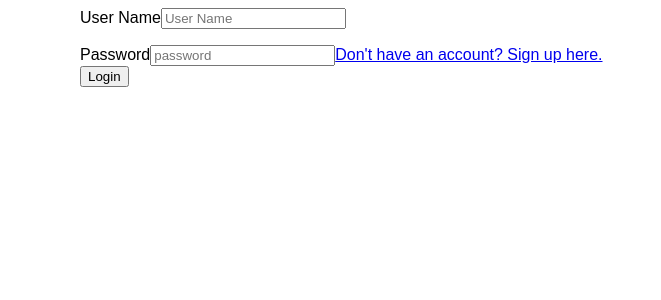
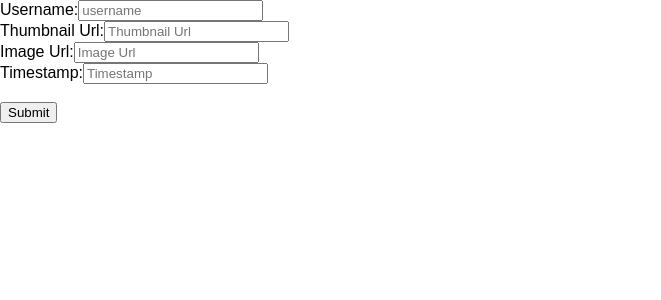
Before and after one commit to rbaheti/Lambdaschool-Project-1, a React (Create React App) app in the folder client/: page /newpost in a window 1280 px wide. Shown: the top 300 px of the page, without its empty margins (0-661 px from the left). Built offline with nearby package versions, Linux system fonts and the light colour scheme.

Commit message:
working on new post

```diff
--- a/client/src/components/CreateNewPost.js
+++ b/client/src/components/CreateNewPost.js
@@ -5,26 +5,42 @@ import { Link } from 'react-router-dom';
 import "./Login.css";
 
 export default class CreateNewPost extends Component {
-  constructor(){
+	constructor() {
 		super();
 		this.state = {
-      userName: '',
-      password: '',
+			username: '',
+			thumbnailUrl: '',
+	      	imageUrl: '',
+	      	timestamp: ''
     	}
-    this.handleSetUserName = this.handleSetUserName.bind(this);
-    this.handleSetPassword = this.handleSetPassword.bind(this);
-    this.loginWithUser = this.loginWithUser.bind(this);
 	}
-  handleSetUserName(e) {
-    this.setState({userName: e.target.value});
+
+	handleSetUsername = (event) => {
+    	this.setState({username: event.target.value});
     }
-  handleSetPassword(e) {
-    this.setState({password: e.target.value});
+
+    handleSetThumbnailUrl = (event) => {
+    	this.setState({thumbnailUrl: event.target.value});
     }
-  loginWithUser(e) {
-    e.preventDefault();
-    const user = {username: this.state.userName, password: this.state.password};
-    axios.post('http://localhost:3030/login', user)
+
+    handleSetImageUrl = (event) => {
+    	this.setState({imageUrl: event.target.value});
+    	console.log("imageUrl: ", this.state.imageUrl);
+    }
+
+    handleSetTimestamp = (event) => {
+    	this.setState({timestamp: event.target.value});
+    }
+
+    submitForm = (event) => {
+    	event.preventDefault();
+    	const newPost = {
+    		username: this.state.userName,
+    		thumbnailUrl: this.state.thumbnailUrl,
+    		imageUrl: this.state.imageUrl,
+    		timestamp: this.state.timestamp
+    	};
+    	axios.post('http://localhost:3030/newpost', newPost)
       		.then((data) => {
 		        localStorage.setItem('uuID', data.data._id);
 		        setTimeout(() => {
@@ -35,34 +51,57 @@ export default class CreateNewPost extends Component {
         		console.log(err);
       		});
     }
+
 	render() {
 		return (
-      <form className="Login-form">
-        <FormGroup className="Login-group" controlId="formHorizontalEmail">
-          User Name
+			<form>
+				<FormGroup>
+	          		Username:
 	          		<FormControl
-            id="formHorizontalEmail"
+			            id="formUsername"
 			            className="form-control"
-            onChange={this.handleSetUserName}
-            placeholder="User Name"
+			            onChange={this.handleSetUsername}
+			            placeholder="username"
 			            type="text"
-            value={this.state.userName}
+			            value={this.state.username}
 	          		/>
 	        	</FormGroup>
-        <FormGroup className="Login-group" controlId="formHorizontalPassword">
-          Password
+				<FormGroup>
+					Thumbnail Url:
 	          		<FormControl
-            id="formHorizontalPassword"
+			            id="formThumbnailUrl"
 			            className="form-control"
-            onChange={this.handleSetPassword}
-            placeholder="password"
-            type="password"
-            value={this.state.password}
+			            onChange={this.handleSetThumbnailUrl}
+			            placeholder="Thumbnail Url"
+			            type="text"
+			            value={this.state.thumbnailUrl}
 	          		/>
-          <Link to="/create-user">Don't have an account? Sign up here.</Link>
-          <br />
-          <button className="btn btn-default" onClick={this.loginWithUser}>Login</button>
 	        	</FormGroup>
+	        	<FormGroup>
+	        		Image Url:
+	          		<FormControl
+			            id="formImageUrl"
+			            className="form-control"
+			            onChange={this.handleSetImageUrl}
+			            placeholder="Image Url"
+			            type="text"
+			            value={this.state.imageUrl}
+	          		/>
+	        	</FormGroup>
+	        	<FormGroup>
+	        		Timestamp:
+	          		<FormControl
+			            id="formTimestamp"
+			            className="form-control"
+			            onChange={this.handleSetTimestamp}
+			            placeholder="Timestamp"
+			            type="text"
+			            value={this.state.timestamp}
+	          		/>
+	        	</FormGroup>
+
+				<br/>
+				<button className="btn btn-default" onClick={this.submitForm}>Submit</button>
 			</form>
 		)
 	}
```
Lines whose indentation alone changed are shown as unchanged.
